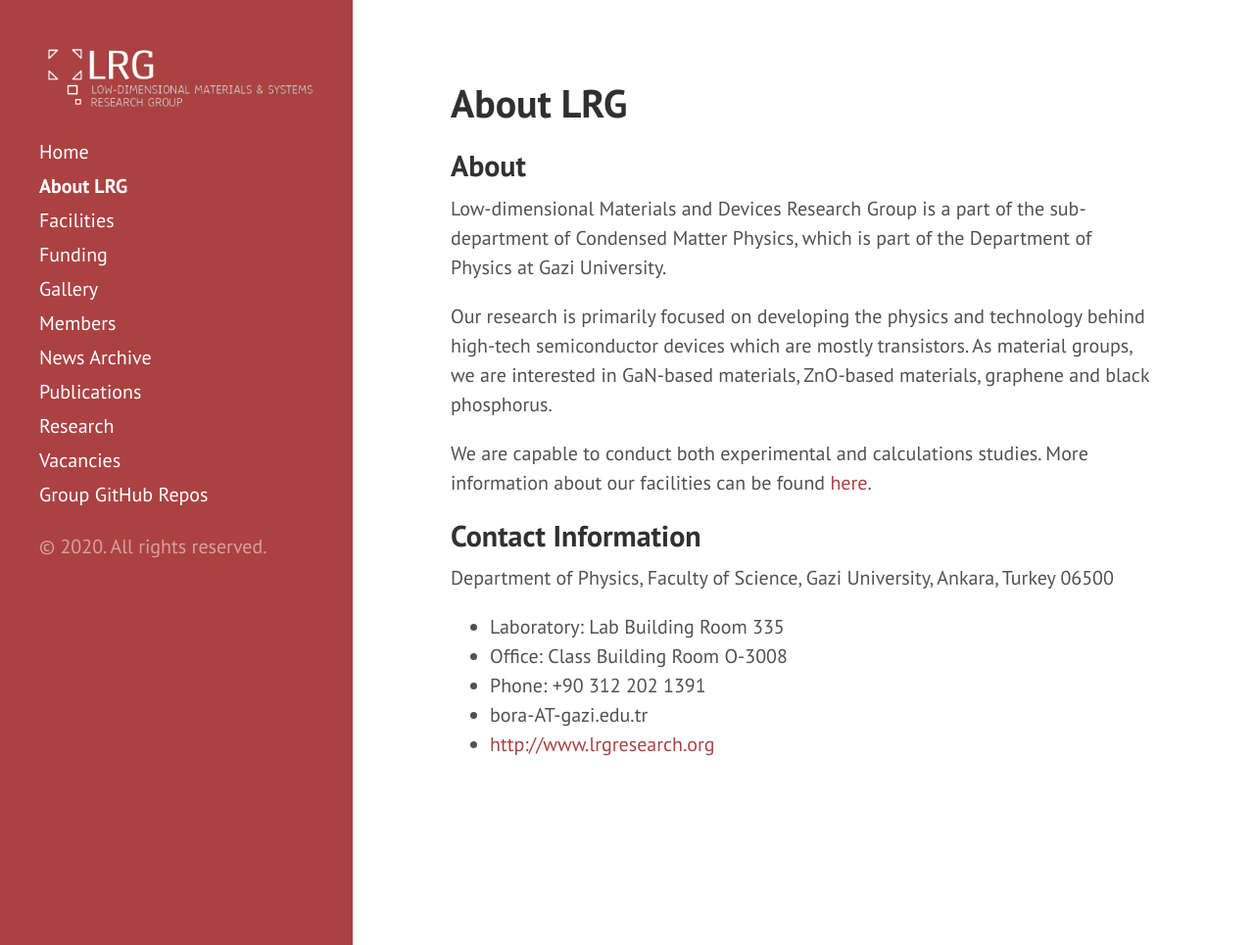
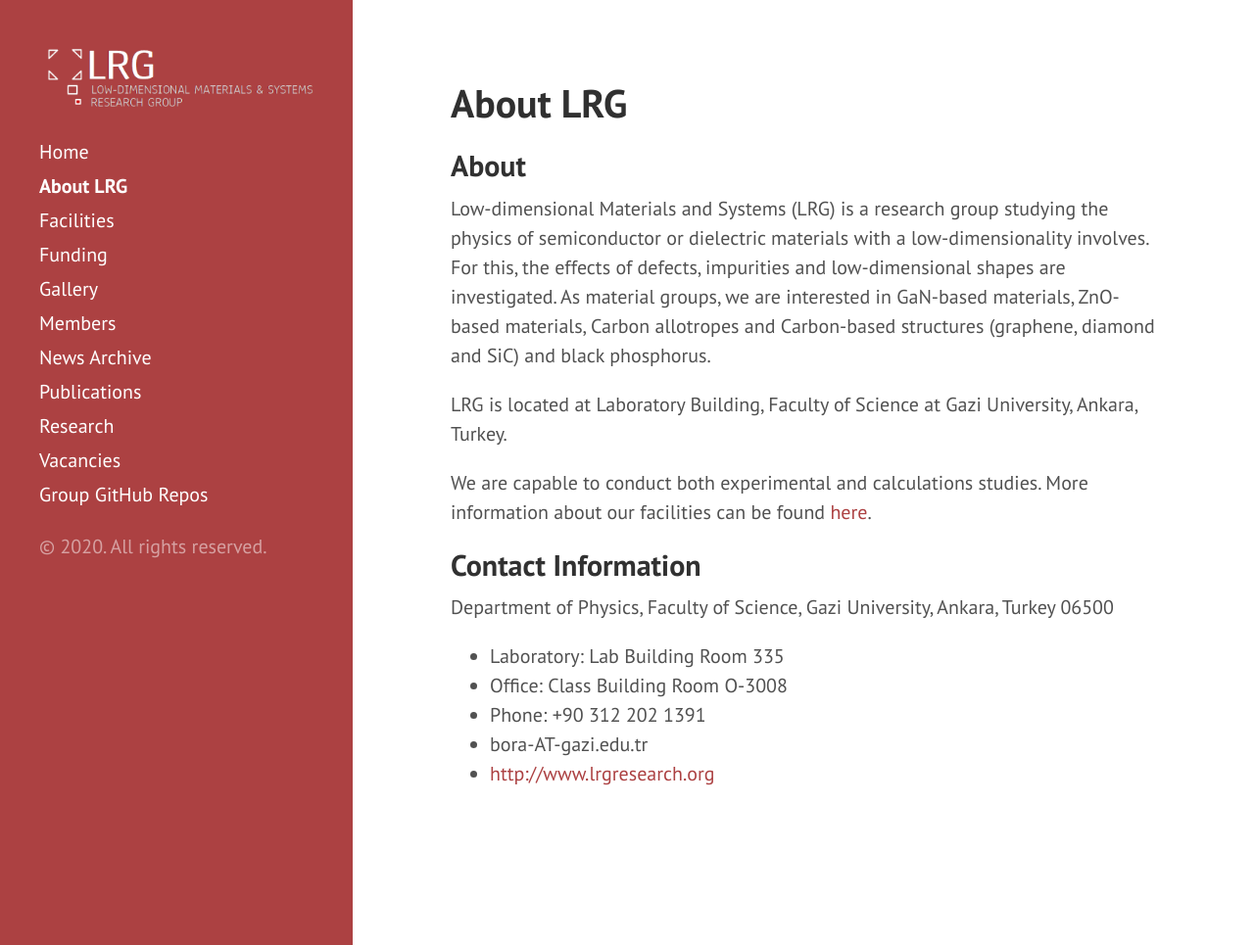
Before and after one commit to lrgresearch/oldwebsite, a Jekyll site: the page built from about.md, in a window 1280 px wide and 965 px high. Shown: the whole window at 98% size. Built offline with Jekyll 4.4.1, drawn with Linux system fonts in a browser that asks for light colours.

Commit message:
Update about.md

```diff
--- a/about.md
+++ b/about.md
@@ -4,9 +4,9 @@ title: About LRG
 ---
 ## About
 
-Low-dimensional Materials and Devices Research Group is a part of the sub-department of Condensed Matter Physics, which is part of the Department of Physics at Gazi University.
+Low-dimensional Materials and Systems (LRG) is a research group studying the physics of semiconductor or dielectric materials with a low-dimensionality involves. For this, the effects of defects, impurities and low-dimensional shapes are investigated. As material groups, we are interested in GaN-based materials, ZnO-based materials, Carbon allotropes and Carbon-based structures (graphene, diamond and SiC) and black phosphorus.
 
-Our research is primarily focused on developing the physics and technology behind high-tech semiconductor devices which are mostly transistors. As material groups, we are interested in GaN-based materials, ZnO-based materials, graphene and black phosphorus.
+LRG is located at Laboratory Building, Faculty of Science at Gazi University, Ankara, Turkey.
 
 We are capable to conduct both experimental and calculations studies. More information about our facilities can be found [here](facilities.md).
 
```
